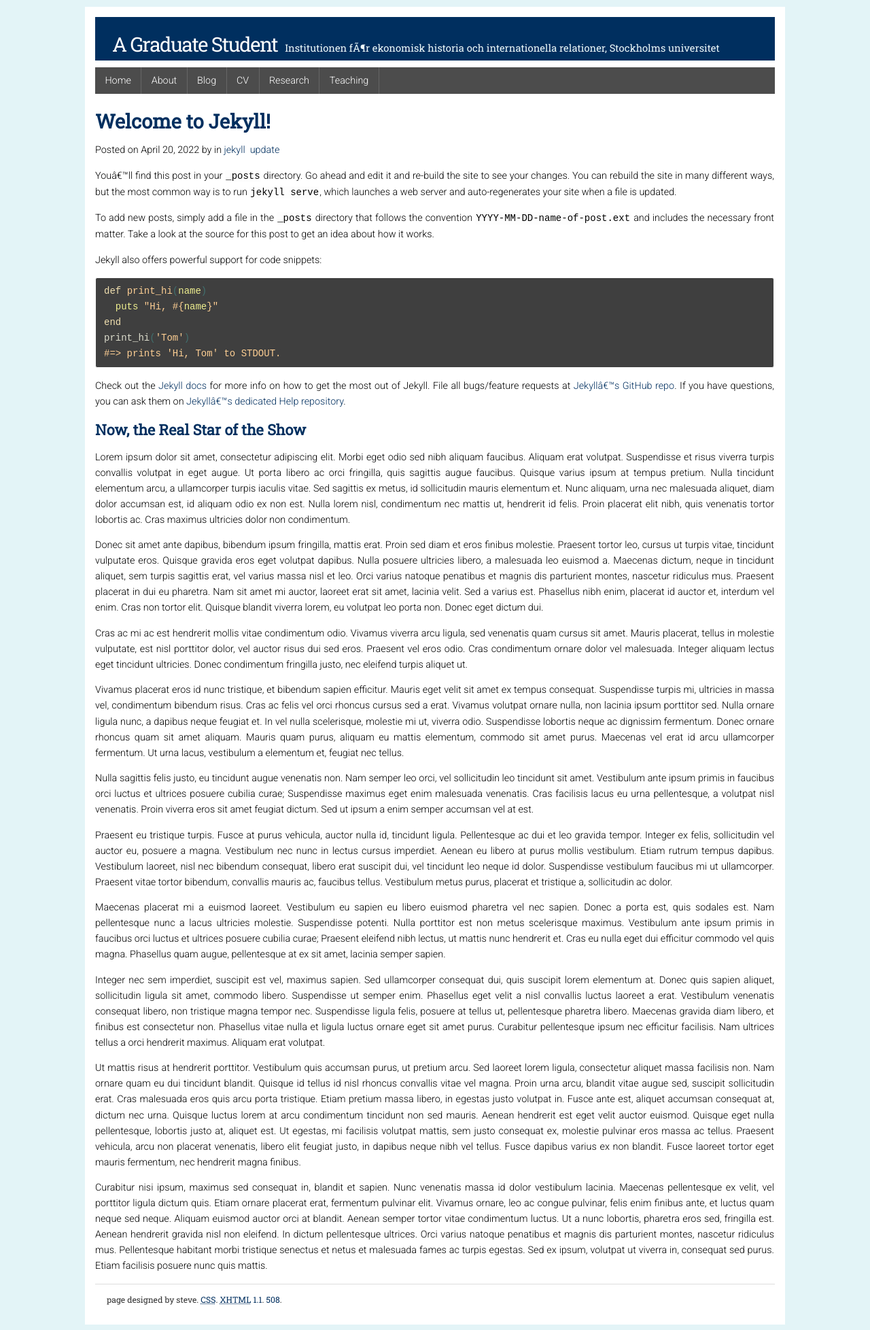
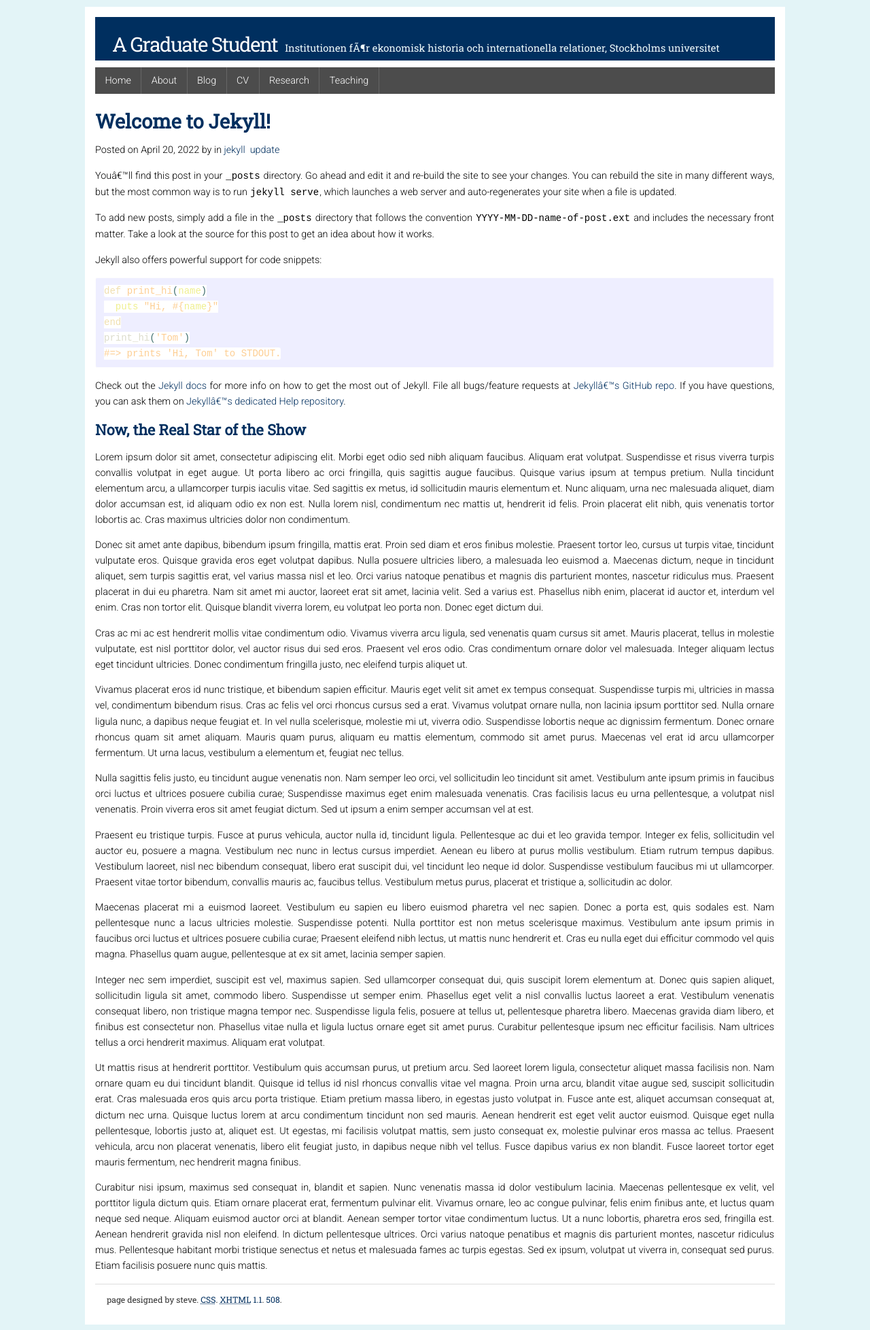
Before and after one commit to svmiller/grad-student-steve-jekyll-template, a Jekyll site: the page built from _posts/2022-04-21-welcome-to-jekyll.md, in a window 1280 px wide. Shown: the whole page at 68% size. Built offline with Jekyll 4.4.1, drawn with Linux system fonts in a browser that asks for light colours.

Commit message:
update that

```diff
--- a/_sass/_syntax-highlighting.scss
+++ b/_sass/_syntax-highlighting.scss
@@ -4,7 +4,7 @@
 
 .highlight code, .highlight pre {
 color:#fdce93;
-background-color:#3f3f3f;
+background-color: #su-darkgrey;
 }
 
 .highlight .hll {
--- a/css/style.scss
+++ b/css/style.scss
@@ -46,7 +46,7 @@ code {
 
 code {
     padding: 1px 1px;
-    background: #fdfdfd;
+    background: #fff;
     border: 0px;
 }
 
```
